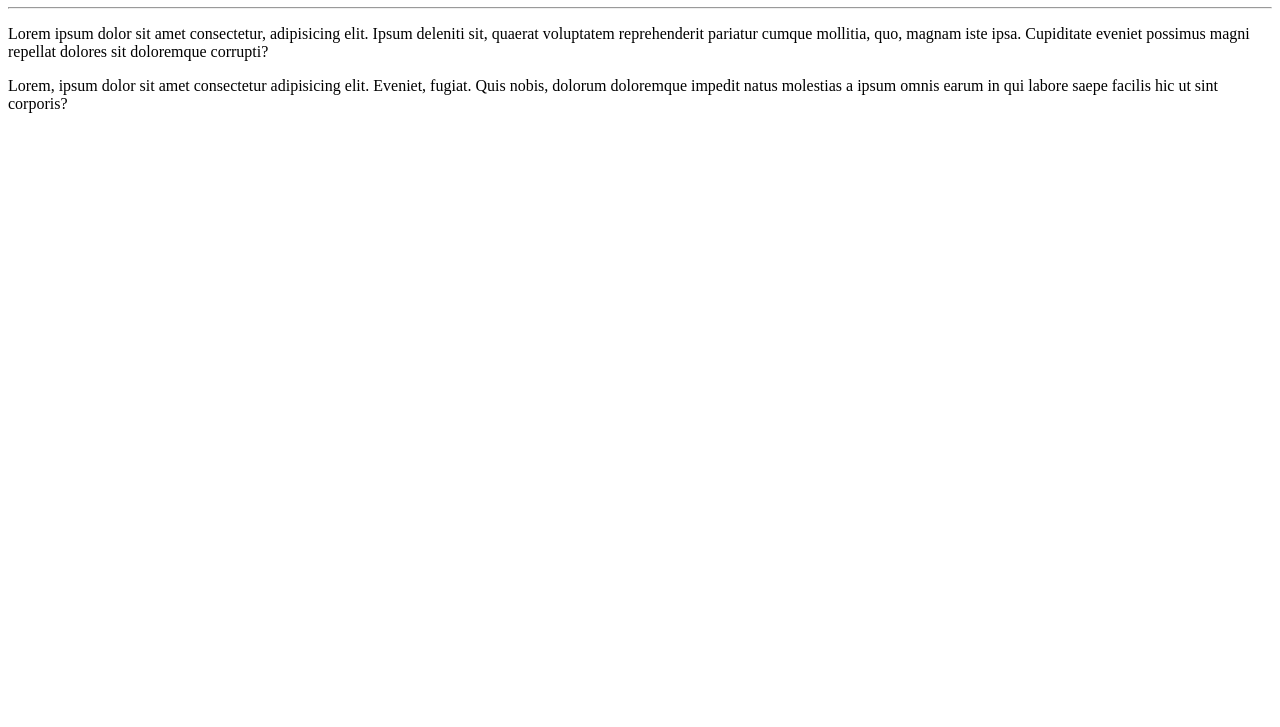
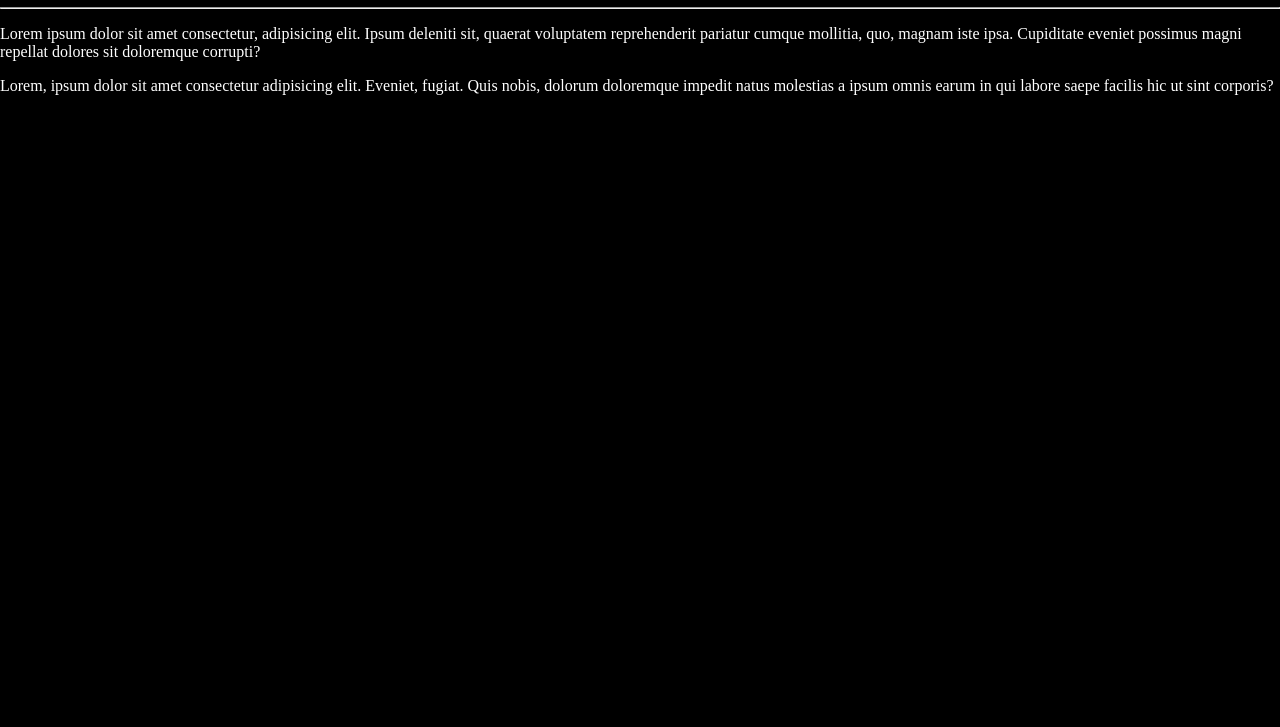
Before and after one commit to 911-846-342/Ola-Mundo, a plain HTML site: page site-exemplo/index.html in a window 1280 px wide. Shown: the part 73-800 px from the top of the page. Drawn offline with Linux system fonts and the light colour scheme.

Commit message:
Adicionei pagina de estilo
Adicionei uma pagina de estilo e pintei a tela de preto

```diff
--- a/site-exemplo/index.html
+++ b/site-exemplo/index.html
@@ -3,6 +3,7 @@
 <head>
     <meta charset="UTF-8">
     <meta name="viewport" content="width=device-width, initial-scale=1.0">
+    <link rel="stylesheet" href="stilo.css">
     <title>Meu primeiro site em repositório</title>
 </head>
 <body>
--- /dev/null
+++ b/site-exemplo/stilo.css
@@ -0,0 +1,6 @@
+body {
+  background-color: black;
+  color: white; /* Opcional: deixa o texto visível */
+  margin: 0;    /* Remove margens padrão do navegador */
+  padding: 0;
+}
```
